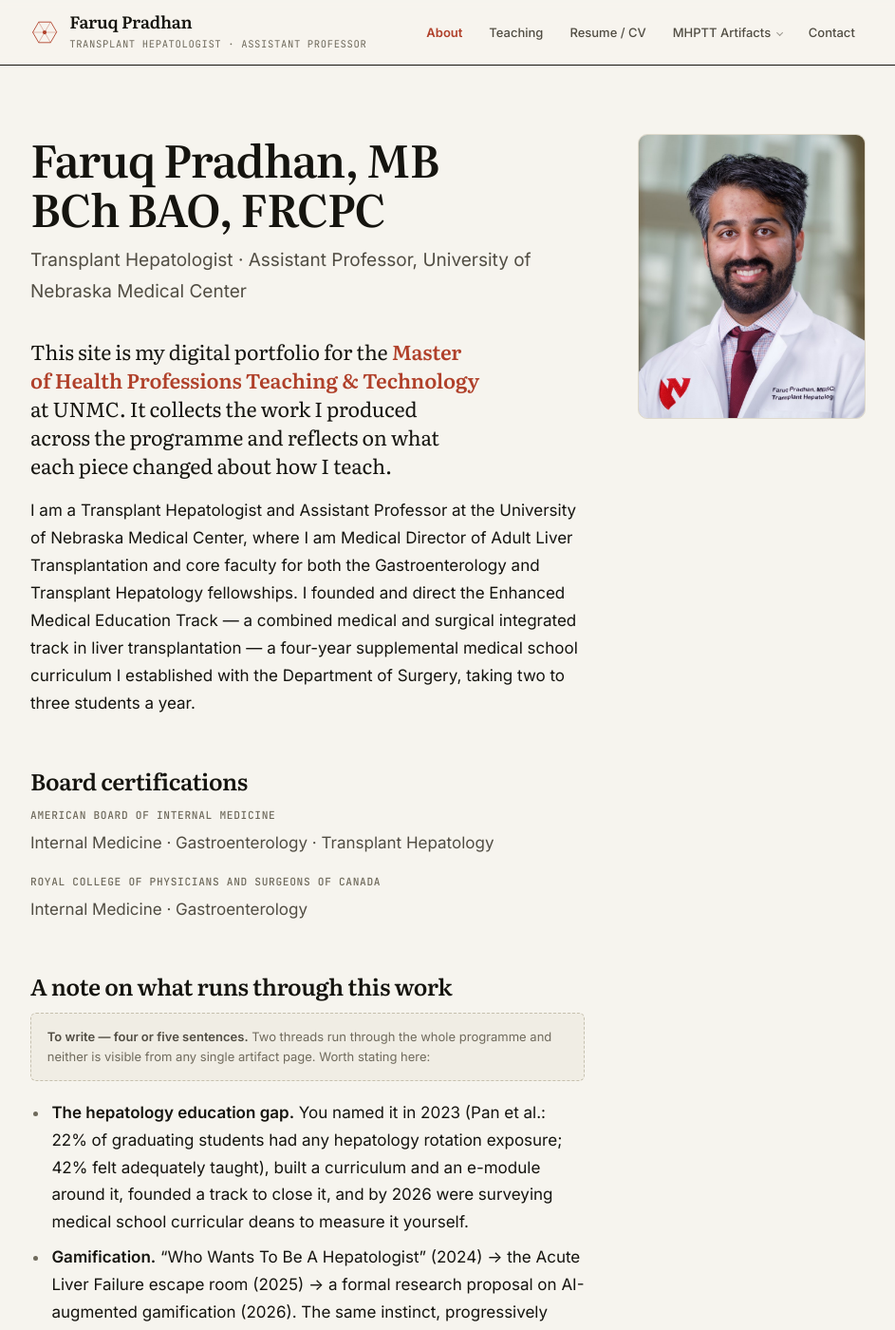
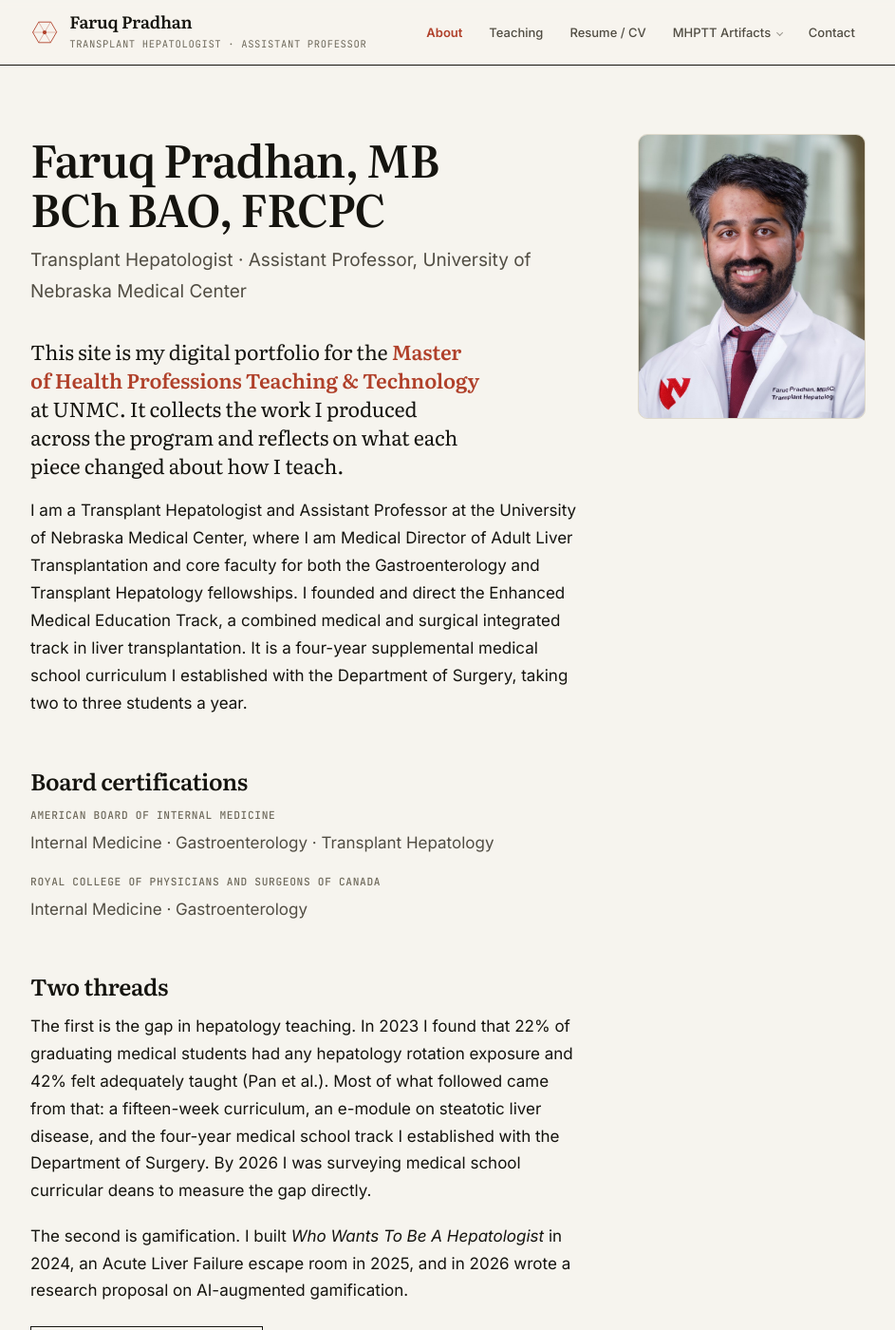
Before and after one commit to fpradhan/fpradhan.github.io, a Jekyll site: the page built from index.md, in a window 1280 px wide and 1400 px high. Shown: the whole window at 95% size, without its empty margins (168-1111 px from the left). Built offline with Jekyll 4.4.1, drawn with Linux system fonts in a browser that asks for light colours; some of the changed text lies outside the part shown.

Commit message:
Stop publishing editorial notes, and rewrite the three page intros
Three notes written to Faruq, addressing him in the second person, were
rendering as page content on the live site: one on the home page under "A note
on what runs through this work", two on the teaching page. A visitor was being
shown the scaffolding. The teaching placeholders are now inside Liquid
comments, which are removed at build time, so the sections wait without
publishing anything. The home page note is replaced by the content it was
asking for.

Intros rewritten on all three pages, to Faruq's instruction: no em dashes, no
hyperbole, facts only, in his own register.

/artifacts/ opened with two sentences of arithmetic before anything a reader
wants. It now opens on the eleven outcome areas and moves the eight-versus-
eleven explanation to a meta line underneath.

/teaching/ opened with constructions of mine rather than his: "expertise is
necessary but not sufficient", "from assessment as audit to assessment as
instruction". Both are the kind of built reversal he rejected in the philosophy
draft, and that page was fixed while this one was not. The replacement uses
only claims he has made elsewhere. Also frames the presentations list with its
count and range, verified as seventeen entries spanning 2016 to 2026.

Three uses of "programme" corrected to the American spelling his own writing
uses throughout.

CLAUDE.md previously said not to hunt em dashes. It now records that Faruq has
asked for none regardless, so a later session does not reintroduce them.

Co-Authored-By: Claude Opus 5 <noreply@anthropic.com>
Claude-Session: https://claude.ai/code/session_01SajNJDGDkt5q5fCgsPRcNk

```diff
--- a/index.md
+++ b/index.md
@@ -6,16 +6,16 @@ description: "Digital portfolio for the Master of Health Professions Teaching &
 ---
 
 This site is my digital portfolio for the **Master of Health Professions Teaching &
-Technology** at UNMC. It collects the work I produced across the programme and reflects
+Technology** at UNMC. It collects the work I produced across the program and reflects
 on what each piece changed about how I teach.
 {: .lede}
 
 I am a Transplant Hepatologist and Assistant Professor at the University of Nebraska
 Medical Center, where I am Medical Director of Adult Liver Transplantation and core faculty
 for both the Gastroenterology and Transplant Hepatology fellowships. I founded and direct the
-Enhanced Medical Education Track — a combined medical and surgical integrated track in liver
-transplantation — a four-year supplemental medical school curriculum I established with the
-Department of Surgery, taking two to three students a year.
+Enhanced Medical Education Track, a combined medical and surgical integrated track in liver
+transplantation. It is a four-year supplemental medical school curriculum I established with
+the Department of Surgery, taking two to three students a year.
 
 ## Board certifications
 
@@ -26,17 +26,15 @@ Department of Surgery, taking two to three students a year.
 <dd>Internal Medicine · Gastroenterology</dd>
 </dl>
 
-## A note on what runs through this work
+## Two threads
 
-<p class="todo"><strong>To write — four or five sentences.</strong> Two threads run through the whole
-programme and neither is visible from any single artifact page. Worth stating here:</p>
+The first is the gap in hepatology teaching. In 2023 I found that 22% of graduating medical
+students had any hepatology rotation exposure and 42% felt adequately taught (Pan et al.). Most
+of what followed came from that: a fifteen-week curriculum, an e-module on steatotic liver
+disease, and the four-year medical school track I established with the Department of Surgery. By
+2026 I was surveying medical school curricular deans to measure the gap directly.
 
-- **The hepatology education gap.** You named it in 2023 (Pan et al.: 22% of graduating students
-  had any hepatology rotation exposure; 42% felt adequately taught), built a curriculum and an
-  e-module around it, founded a track to close it, and by 2026 were surveying medical school
-  curricular deans to measure it yourself.
-- **Gamification.** “Who Wants To Be A Hepatologist” (2024) → the Acute Liver Failure escape room
-  (2025) → a formal research proposal on AI-augmented gamification (2026). The same instinct,
-  progressively better evidenced.
+The second is gamification. I built *Who Wants To Be A Hepatologist* in 2024, an Acute Liver
+Failure escape room in 2025, and in 2026 wrote a research proposal on AI-augmented gamification.
 
 [Browse the MHPTT artifacts](/artifacts/){: .dl .go}
```
Also changed, not shown: CLAUDE.md (+7 -3 lines), artifacts.md (+8 -5 lines), teaching.md (+20 -18 lines).
